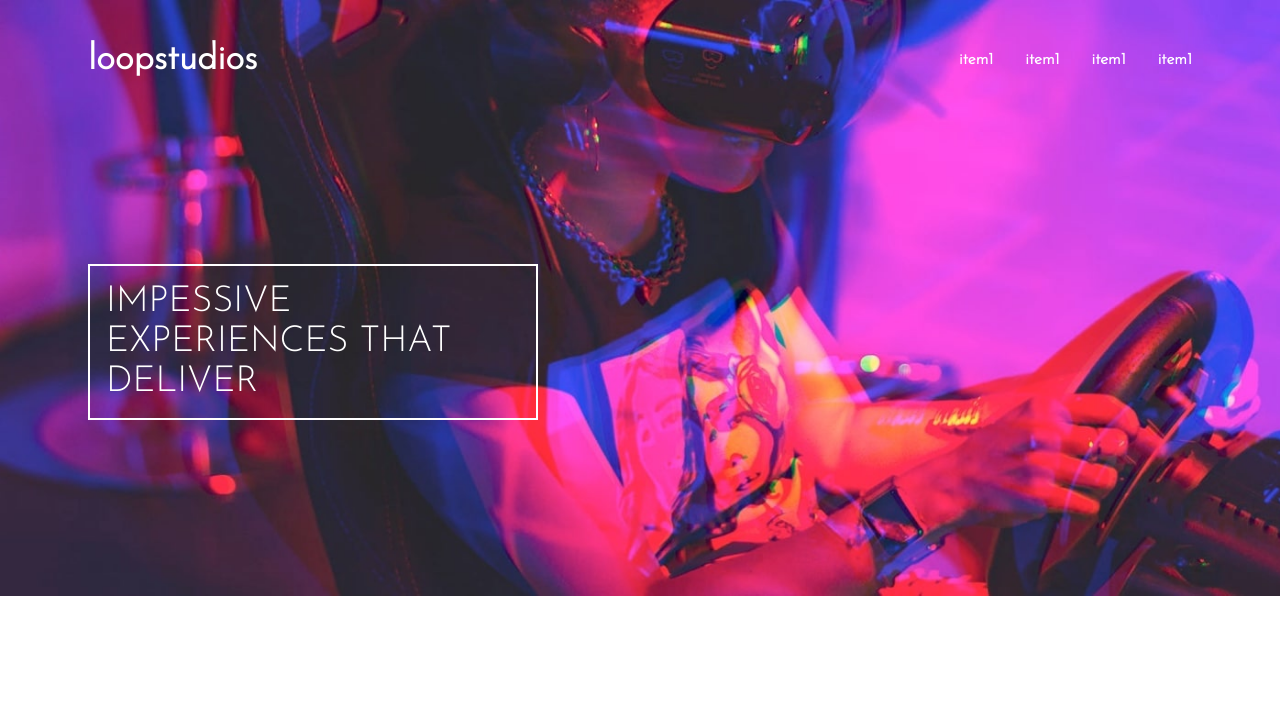
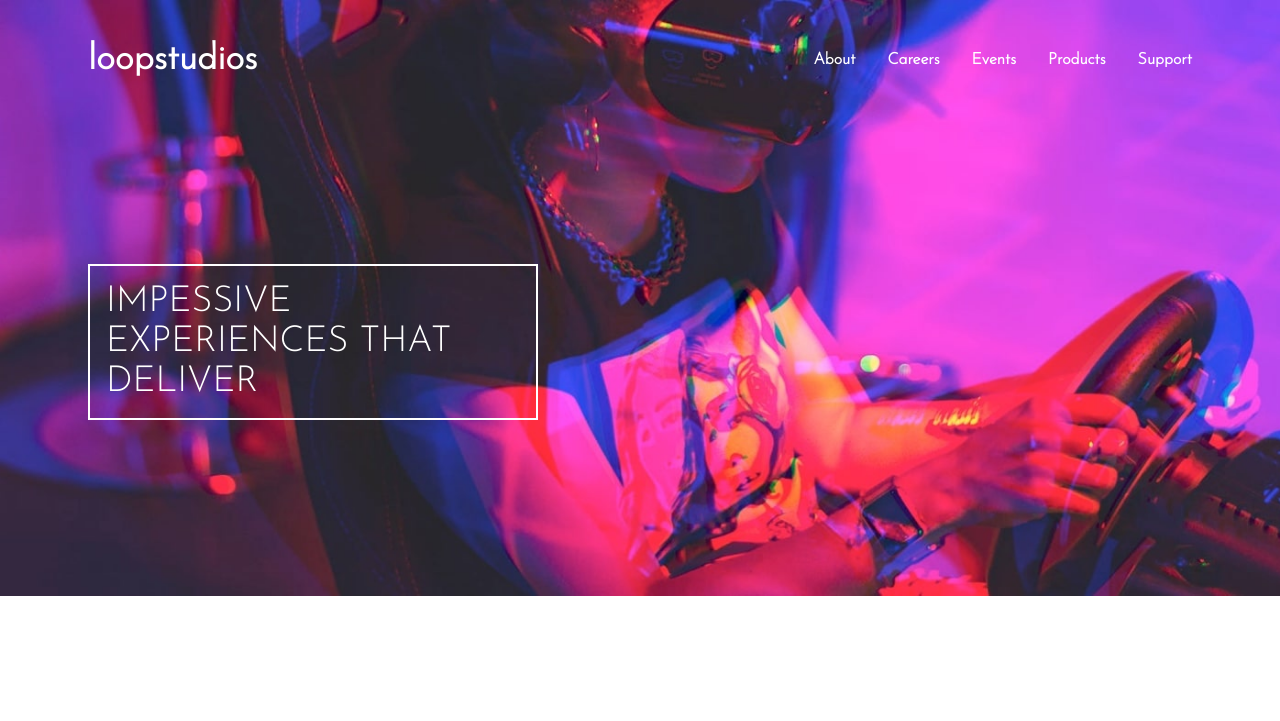
Before and after one commit to AJenkinsSolutions/tailwind-loopstudios-ui, a website: page index.html in a window 1280 px wide. Shown: the top 721 px of the page. Drawn offline with Linux system fonts and the light colour scheme.

Commit message:
Add: At menu item

```diff
--- a/index.html
+++ b/index.html
@@ -33,19 +33,23 @@
                 <div class="hidden font-bold md:flex group md:space-x-8 md:justify-center md:items-center">
 
                     <div class="group/item">
-                        <a href="" class="">item1 </a>
+                        <a href="" class="">About</a>
                         <div class="mx-2 group-hover/item:border"></div>
                     </div>
                     <div class="group/item">
-                        <a href="" class="">item1 </a>
+                        <a href="" class="">Careers</a>
                         <div class="mx-2 group-hover/item:border"></div>
                     </div>
                     <div class="group/item">
-                        <a href="" class="">item1 </a>
+                        <a href="" class="">Events</a>
                         <div class="mx-2 group-hover/item:border"></div>
                     </div>
                     <div class="group/item">
-                        <a href="" class="">item1 </a>
+                        <a href="" class="">Products</a>
+                        <div class="mx-2 group-hover/item:border"></div>
+                    </div>
+                    <div class="group/item">
+                        <a href="" class="">Support</a>
                         <div class="mx-2 group-hover/item:border"></div>
                     </div>
                 </div>
```
